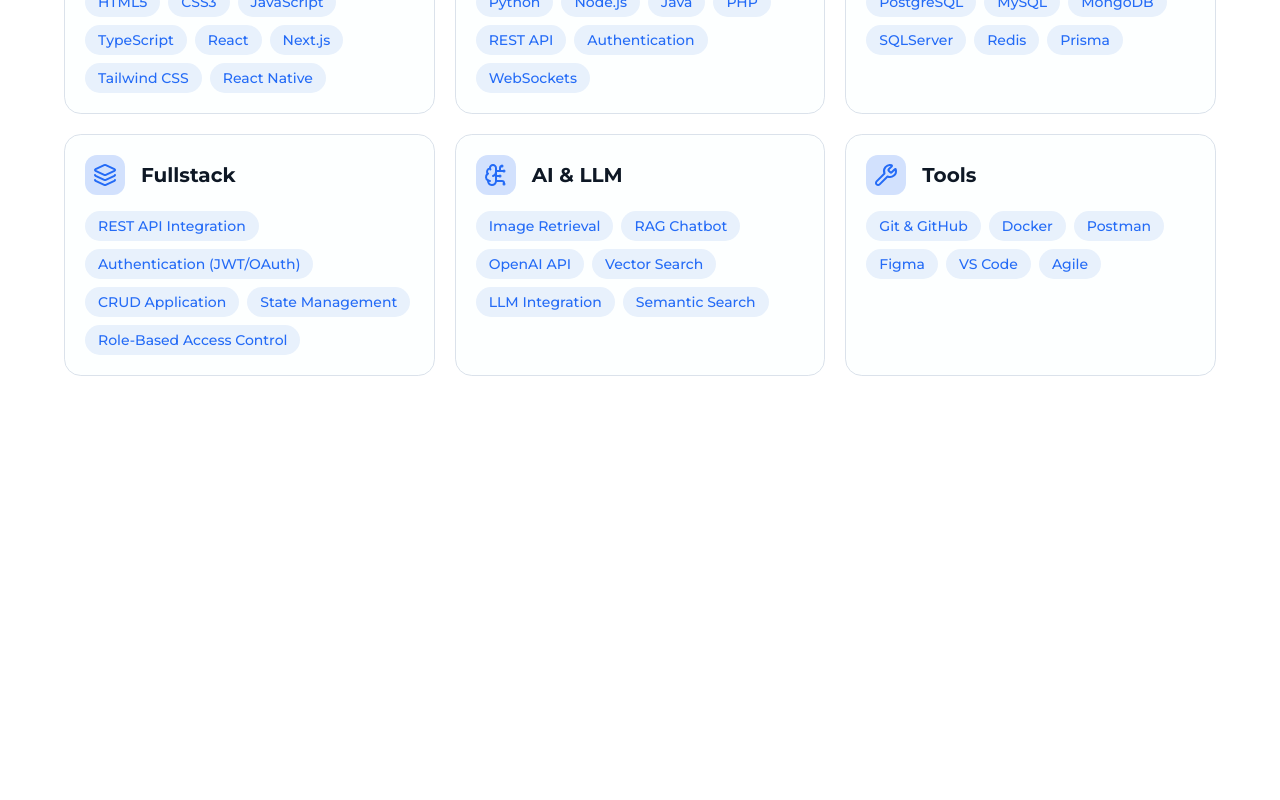
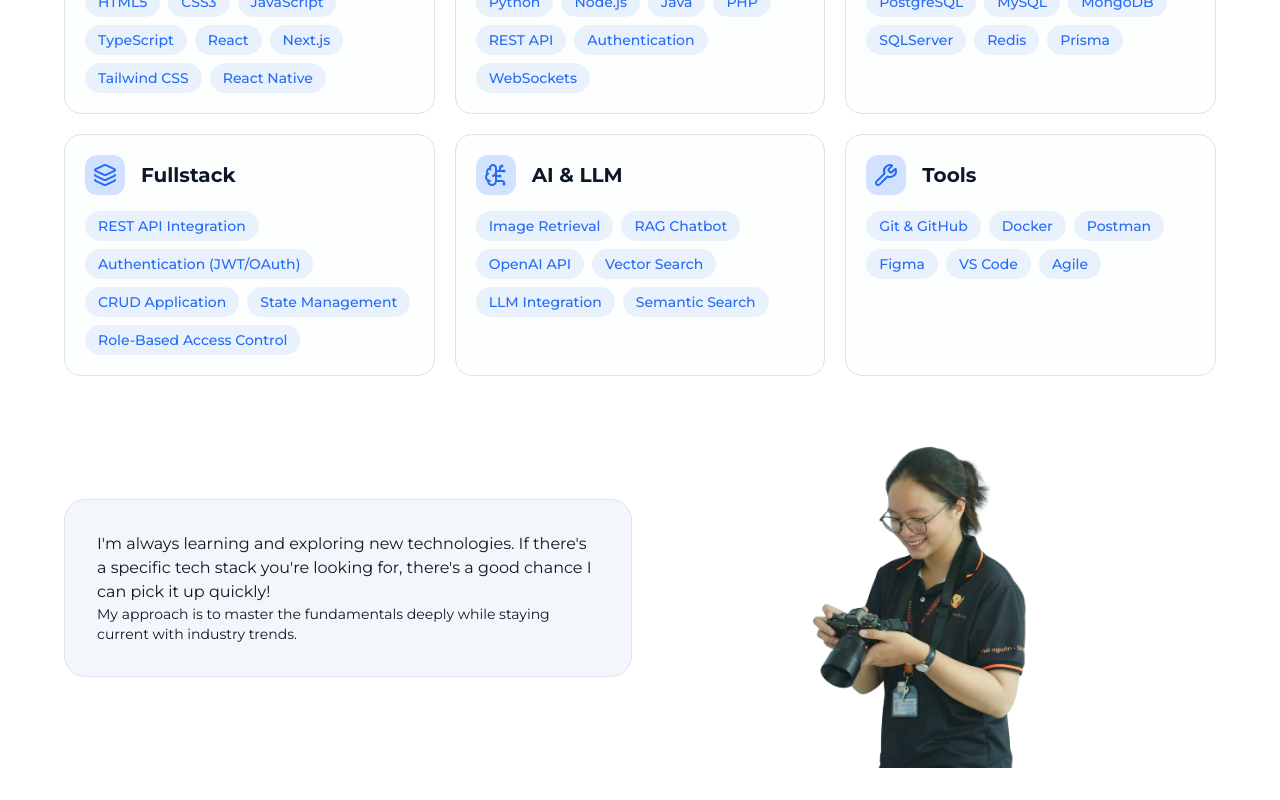
Before and after one commit to Phluynhh/Portfolio, a Next.js app: page / in a window 1280 px wide. Shown: the part 1871-2671 px from the top of the page. Before the commit the page ends 2279 px from the top, so only its background shows below. Built offline with nearby package versions, Linux system fonts and the light colour scheme.

Commit message:
feat: enhance Skills component with new content and image for better engagement

```diff
--- a/src/components/ui/Skills.tsx
+++ b/src/components/ui/Skills.tsx
@@ -1,4 +1,5 @@
 import React from "react";
+import Image from "next/image";
 import { Separator } from "@/components/ui/separator";
 import {
   BrainCircuit,
@@ -104,6 +105,32 @@
             skills={toolSkills}
           />
         </div>
+
+        <div className="flex w-full flex-col gap-4 lg:flex-row lg:items-center">
+          <div className="w-full rounded-2xl border border-bs-accent-foreground/20 bg-sidebar p-8 lg:w-1/2">
+            <p>
+              I'm always learning and exploring new technologies. If there's a
+              specific tech stack you're looking for, there's a good chance I
+              can pick it up quickly!
+            </p>
+            <p className="text-sm">
+              My approach is to master the fundamentals deeply while staying
+              current with industry trends.
+            </p>
+          </div>
+
+          <div className="flex w-full items-center lg:w-1/2 lg:justify-center">
+            <Image
+              src="/camera.png"
+              alt="Camera photo"
+              width={320}
+              height={320}
+              className="h-70 w-auto object-contain md:h-72 lg:h-90"
+              unoptimized
+              priority
+            />
+          </div>
+        </div>
       </div>
     </section>
   );
```
Also changed, not shown: public/camera.png (added).
